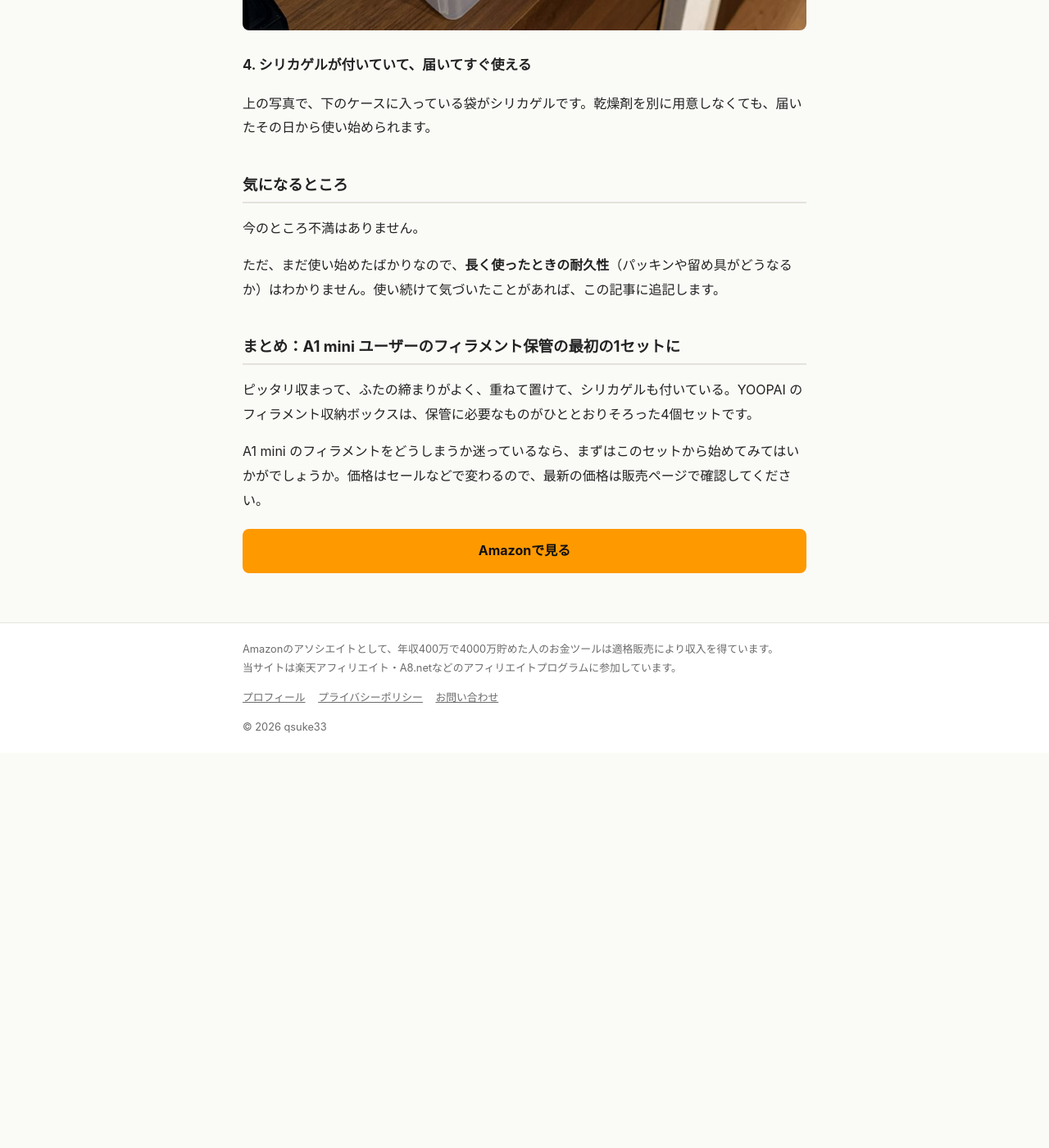
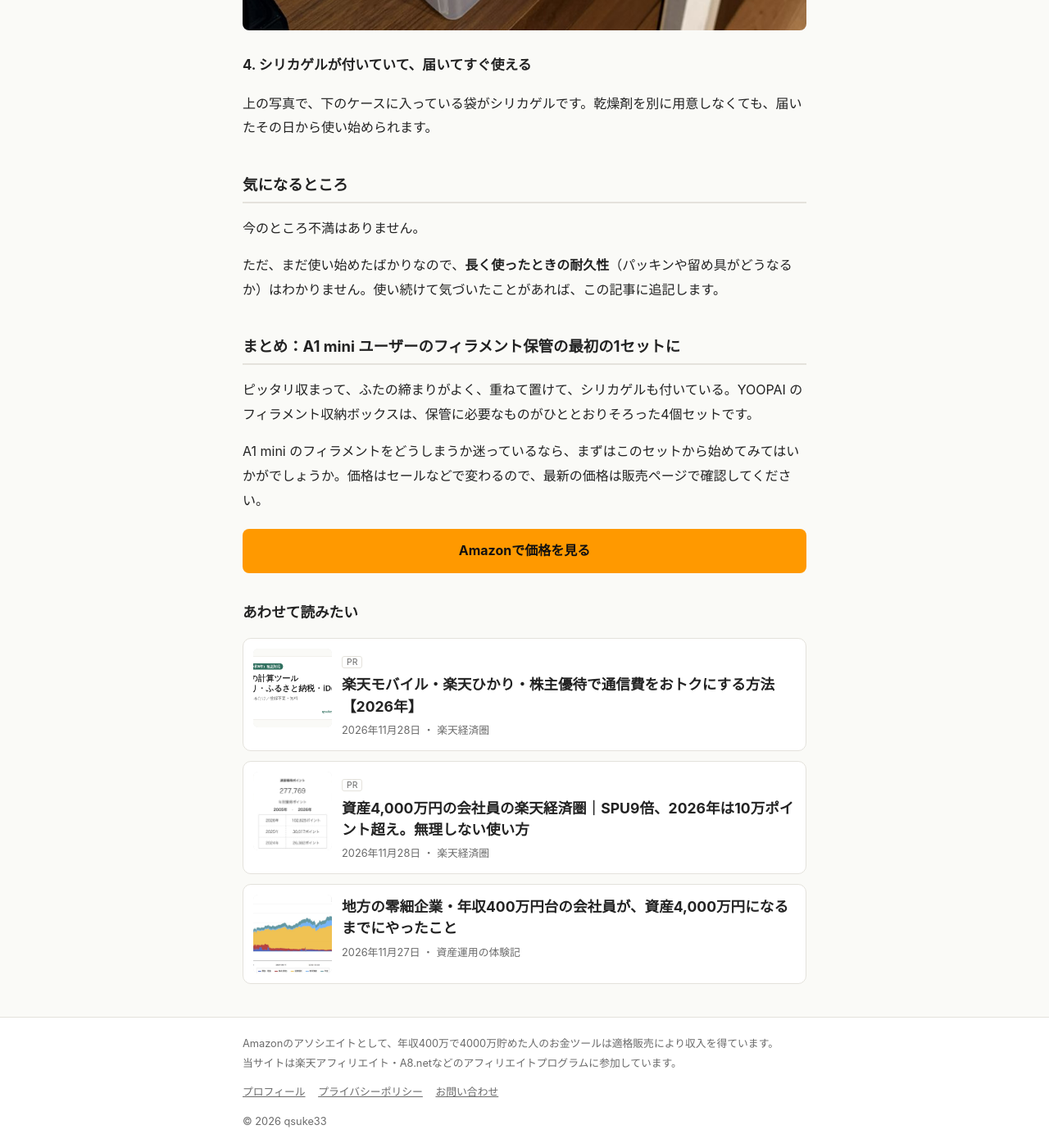
Before and after one commit to qsuke33/qsuke33.github.io, a Jekyll site: the page built from _posts/2026-11-28-filament-case.md, in a window 1280 px wide and 1400 px high, scrolled down 5244 px. Shown: the whole window at 82% size. Built offline with Jekyll 4.4.1, drawn with Linux system fonts in a browser that asks for light colours; before the commit the page ends 6162 px from its top, so only the background shows below that; some of the changed text lies outside the part shown.

Commit message:
記事の最後に「あわせて読みたい」を追加、購入ボタンを「〜で価格を見る」に変更
Co-Authored-By: Claude Opus 5.5 <noreply@anthropic.com>
Claude-Session: https://claude.ai/code/session_01Tt461i3LHerpoGX4zA7gVu

```diff
--- a/_includes/buy-buttons.html
+++ b/_includes/buy-buttons.html
@@ -11,7 +11,7 @@
     {%- assign amz = page.amazon_url -%}
   {%- endif -%}
   {%- if amz -%}
-  <a class="btn btn-amazon" href="{{ amz }}" target="_blank" rel="sponsored noopener">Amazonで見る</a>
+  <a class="btn btn-amazon" href="{{ amz }}" target="_blank" rel="sponsored noopener">Amazonで価格を見る</a>
   {%- endif -%}
   {%- if page.rakuten_url -%}
     {%- if aff.rakuten_id != "" -%}
@@ -19,7 +19,7 @@
     {%- else -%}
       {%- assign rkt = page.rakuten_url -%}
     {%- endif -%}
-  <a class="btn btn-rakuten" href="{{ rkt }}" target="_blank" rel="sponsored noopener">楽天市場で見る</a>
+  <a class="btn btn-rakuten" href="{{ rkt }}" target="_blank" rel="sponsored noopener">楽天市場で価格を見る</a>
   {%- endif -%}
 </div>
 {%- endif -%}
--- a/_includes/post-list.html
+++ b/_includes/post-list.html
@@ -1,6 +1,6 @@
 {%- comment -%} 記事カードの一覧。include.posts に記事の配列を渡す {%- endcomment -%}
 <ul class="post-list">
-  {%- for post in include.posts -%}
+  {%- for post in include.posts limit: include.limit -%}
   <li class="post-card">
     <a href="{{ post.url | relative_url }}">
       {%- if post.image -%}
--- /dev/null
+++ b/_includes/related-posts.html
@@ -0,0 +1,19 @@
+{%- comment -%}
+  記事の最後の「あわせて読みたい」。同じ分野（お金 / 買ってよかったもの）の記事を優先し、
+  足りなければ他の分野の記事で3件まで埋める。今の記事は除く。
+{%- endcomment -%}
+{%- if page.section == "money" -%}
+  {%- assign same = site.posts | where: "section", "money" -%}
+  {%- assign other = site.posts | where_exp: "p", "p.section != 'money'" -%}
+{%- else -%}
+  {%- assign same = site.posts | where_exp: "p", "p.section != 'money'" -%}
+  {%- assign other = site.posts | where: "section", "money" -%}
+{%- endif -%}
+{%- assign same = same | where_exp: "p", "p.url != page.url" -%}
+{%- assign related = same | concat: other | where_exp: "p", "p.url != page.url" -%}
+{%- if related.size > 0 %}
+<section class="related-posts">
+  <h2>あわせて読みたい</h2>
+  {% include post-list.html posts=related limit=3 %}
+</section>
+{%- endif -%}
--- a/_layouts/post.html
+++ b/_layouts/post.html
@@ -21,4 +21,6 @@ layout: default
   </div>
 
   {% include buy-buttons.html %}
+
+  {% include related-posts.html %}
 </article>
--- a/assets/css/style.css
+++ b/assets/css/style.css
@@ -106,8 +106,8 @@ main.wrap { padding-top: 20px; padding-bottom: 40px; }
 .kabe-table td:last-child { white-space: nowrap; color: var(--muted); }
 .crumbs { font-size: .8rem; color: var(--muted); margin-bottom: 8px; }
 .crumbs a { color: var(--muted); }
-.related-tools { margin-top: 32px; }
-.related-tools h2 { font-size: 1.1rem; }
+.related-tools, .related-posts { margin-top: 32px; }
+.related-tools h2, .related-posts h2 { font-size: 1.1rem; }
 .offers { margin: 20px 0; }
 .offers h2 { font-size: 1.05rem; margin: 0 0 8px; }
 .offer { margin-bottom: 12px; text-align: center; }
```
